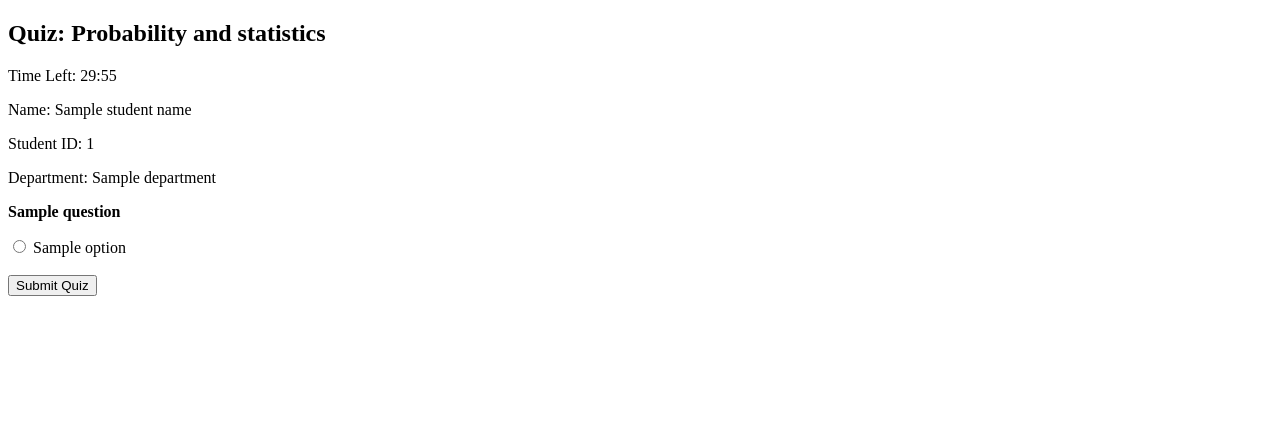
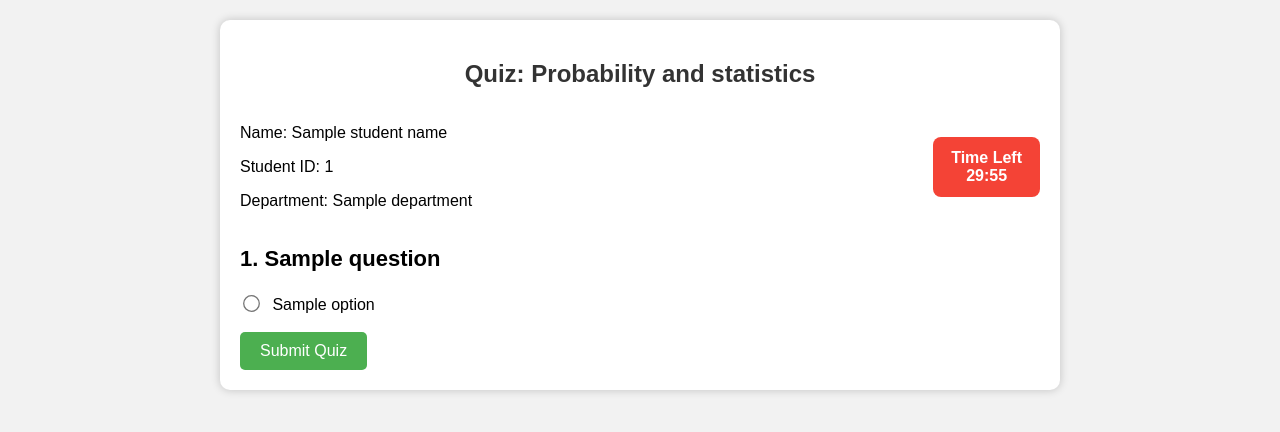
Before and after one commit to Sci-Data-Tp/Quiz_App, a Flask app: template templates/quiz.html in a window 1280 px wide. Shown: the top 432 px of the page. Run offline with Flask 3, Linux system fonts and the light colour scheme; the template is opened without the code that fills it: most values are stand-ins (such as "Sample title", 1, 10 or a date in 2020).

Commit message:
Time modified

```diff
--- a/templates/quiz.html
+++ b/templates/quiz.html
@@ -1,13 +1,84 @@
 <!DOCTYPE html>
 <html>
 <head>
+    <meta name = "viewport" content = "width=device-width, initial-scale=1.0">
     <title>Quiz</title>
+    <style>
+        body{
+            margin: 0;
+            padding: 20px;
+            font-family: Arial, sans-serif;
+            background-color: #f2f2f2;
+        }
+    .container{
+        max-width: 800px;
+        margin: auto;
+        background-color: #fff;
+        padding: 20px;
+        border-radius: 10px;
+        box-shadow: 0 0 10px rgba(0, 0, 0, 0.2);
+    }
+    h2 {
+        text-align: center;
+        color: #333;
+    }
+
+    .question {
+        font-size: 22px;
+        font-weight: bold;
+        margin-top: 20px;
+    }
+    label {
+        display: block;
+        padding: 8px 0;
+        font-size: 18px;
+    }
+    input[type="radio"] {
+        transform: scale(1.3);
+        margin-right: 10px;
+    }
+    button {
+        background-color: #4CAF50;
+        color: white;
+        padding: 10px 20px;
+        border: none;
+        border-radius: 5px;
+        cursor: pointer;
+        font-size: 16px;
+    }
+    .top-bar {
+        display: flex;
+        justify-content: space-between;
+        align-items: center;
+        margin-bottom: 20px;
+    }
+    .timer-box {
+        background-color: #f44336;
+        color: white;
+        padding: 12px 18px;
+        border-radius: 8px;
+        text-align: center;
+        font-weight: bold;
+    }
+    </style>
 </head>
 <body>
+<div class="container">
 
 <h2>Quiz: Probability and statistics</h2>
 
-<p>Time Left: <span id="time">30:00</span></p>
+<div class="top-bar">
+    <div class="student-info">
+        <p>Name: {{ student_name }}</p>
+        <p>Student ID: {{ student_id }}</p>
+        <p>Department: {{ department }}</p>
+    </div>
+
+    <div class="timer-box">
+        Time Left<br>
+        <span id="time">30:00</span>
+    </div>
+</div>
 
 
 <form action="/submit" method="post">
@@ -16,12 +87,10 @@
     <input type="hidden" name="student_id" value="{{ student_id }}">
     <input type="hidden" name="department" value="{{ department }}">
 
-    <p>Name: {{ student_name }}</p>
-    <p>Student ID: {{ student_id }}</p>
-    <p>Department: {{ department }}</p>
+
 
 {% for question in questions %}
-    <p><b>{{ question.question }}</b></p>
+    <p class="question">{{ loop.index }}. {{ question.question }}</p>
     {% for op in question.options %}
         <input type="radio" name="question_{{ question.id }}" value="{{ op }}" required> {{ op }}<br>
     {% endfor %}
@@ -33,6 +102,7 @@
 
 
 </form>
+</div>
 <script>
 let timeLeft = 30 * 60; // 30 minutes in seconds
 
```
Also changed, not shown: quiz.db.
